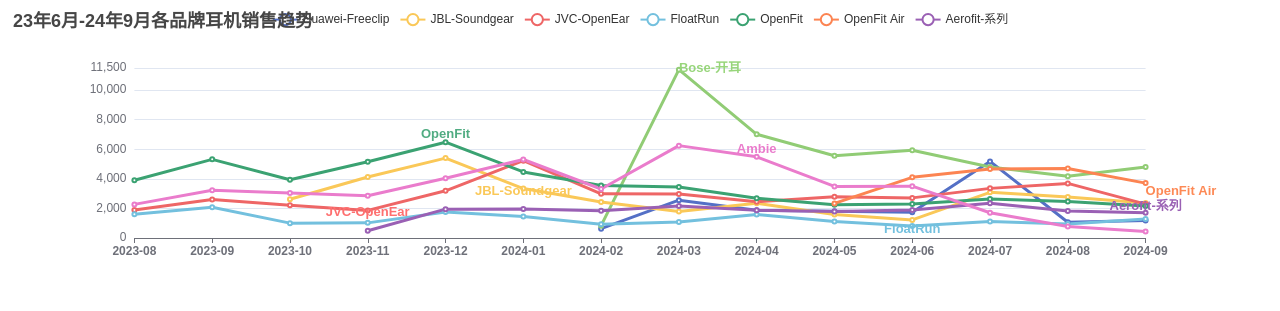
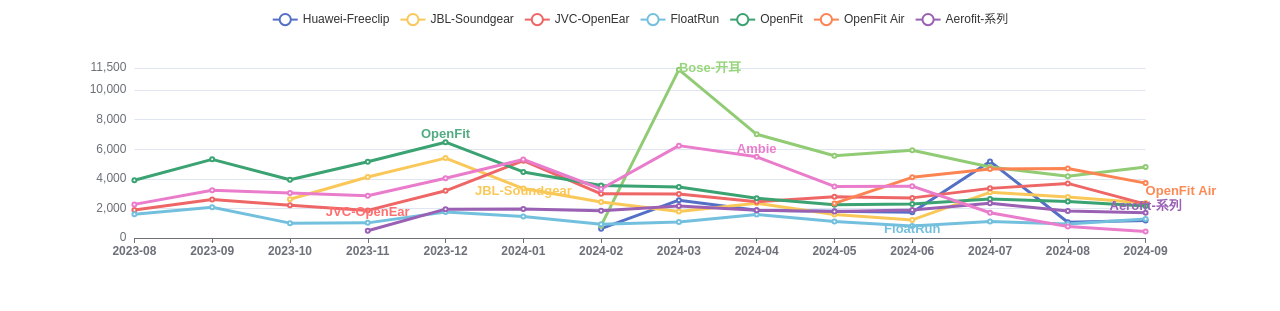
Before and after one commit to CleanTian20/echarts-demo, a plain HTML site: page index.html in a window 1280 px wide. Drawn offline with Linux system fonts and the light colour scheme.

Commit message:
Update index.html

```diff
--- a/index.html
+++ b/index.html
@@ -16,9 +16,9 @@
 
     // 指定图表的配置项和数据
     var option = {
-      title: {
-        text: '23年6月-24年9月各品牌耳机销售趋势'
-      },
+      // title: {
+      //   text: '23年6月-24年9月各品牌耳机销售趋势'
+      // },
       tooltip: {
         trigger: 'axis'
       },
```
